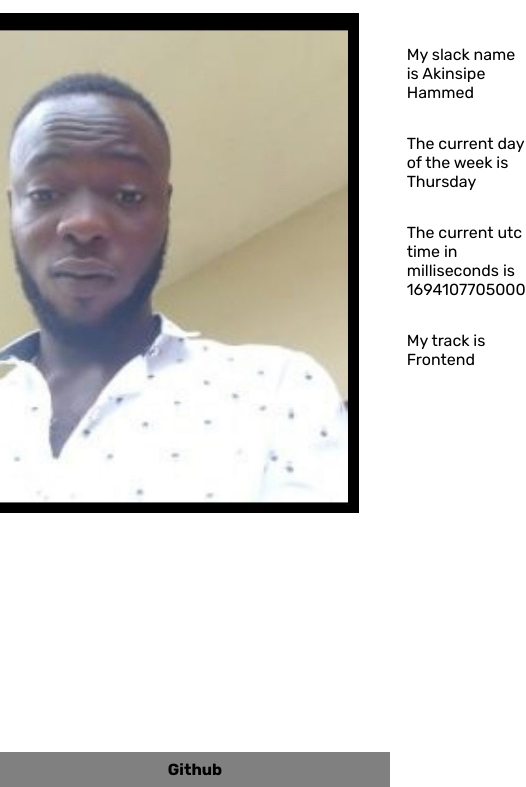
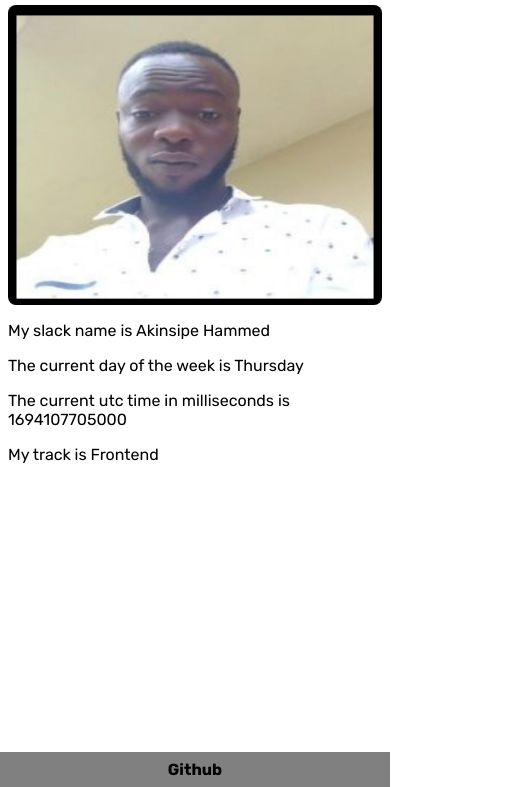
Before and after one commit to iamyelex/my-profile, a plain HTML site: page index.html in a window 390 px wide. Shown: the part 57-844 px from the top of the page, 526 px wide, since content can reach past the window. Drawn offline with Linux system fonts and the light colour scheme.

Commit message:
mobile responsiveness

```diff
--- a/style.css
+++ b/style.css
@@ -26,11 +26,12 @@ main {
   padding: 1rem 0;
 }
 
-img{
+img {
   height: 500px;
+  border-radius: 1rem;
 }
 
-.space{
+.space {
   margin: 2rem 0;
 }
 
@@ -46,3 +47,21 @@ footer {
   bottom: 0;
   width: 100%;
 }
+
+@media (max-width: 425px) {
+  main {
+    display: flex;
+    flex-direction: column;
+    gap: 0rem;
+    padding: 0.5rem;
+  }
+
+  img {
+    height: 300px;
+    border-radius: 0.5rem;
+  }
+
+  .space {
+    margin: 1rem 0;
+  }
+}
```
Lines whose indentation alone changed are shown as unchanged.
